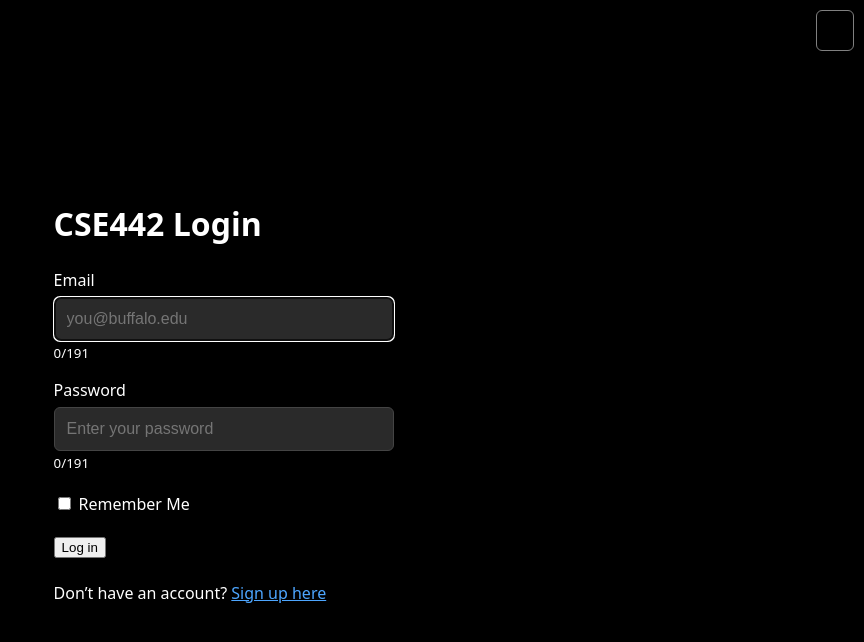
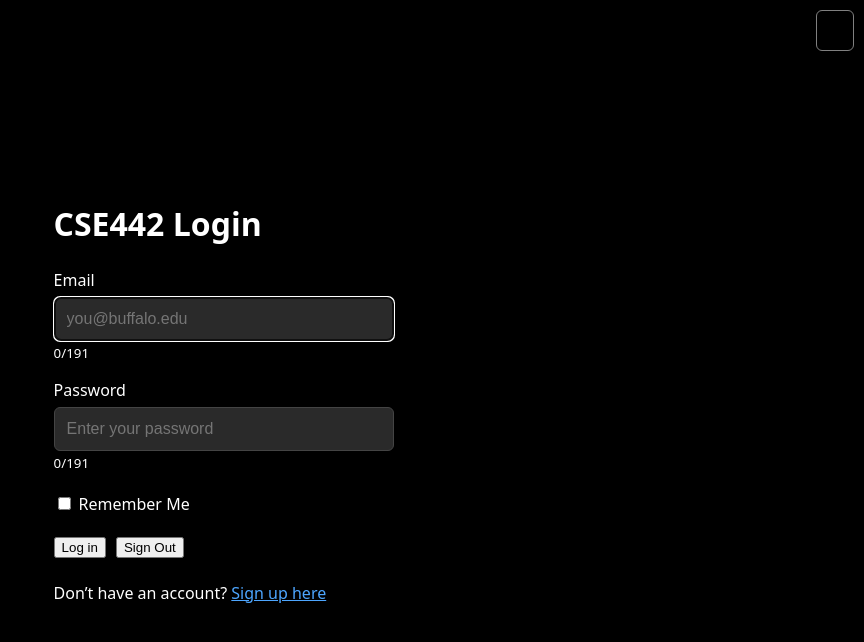
Before and after one commit to cse442-software-engineering-ub/f25-mustarrrrrd, a React (Vite) app in the folder frontend/: page / in a window 1280 px wide. Shown: the top 642 px of the page, without its empty margins (416-1280 px from the left). Built offline with nearby package versions, Linux system fonts and the light colour scheme.

Commit message:
added handleLogout back in

```diff
--- a/frontend/src/Login.jsx
+++ b/frontend/src/Login.jsx
@@ -74,6 +74,29 @@
     } finally {
       setLoading(false);
     }
+  }
+
+  async function handleLogout() {
+    setMessage("");
+    try {
+      await fetch(`${API_ROOT}logout.php`, {
+        method: "POST",
+        credentials: "include" // important to send the session cookie
+      });
+
+      // Clear cookies
+      deleteCookie("userEmail");
+
+      // Clear frontend state
+      setEmail("");
+      setPassword("");
+      setRememberMe(false);
+
+      setMessage("You have been logged out.");
+    } catch {
+      setMessage("Logout failed (server error).");
+    }
+
   }
 
   function onKeyDown(e) {
@@ -165,6 +188,10 @@
           {loading ? "Logging in..." : "Log in"}
         </button>
 
+        <button onClick={handleLogout} style={{ marginLeft: 10 }}>
+          Sign Out
+        </button>
+
         {message && <p style={{ marginTop: 16 }}>{message}</p>}
 
         <p style={{ marginTop: 24 }}>
```
